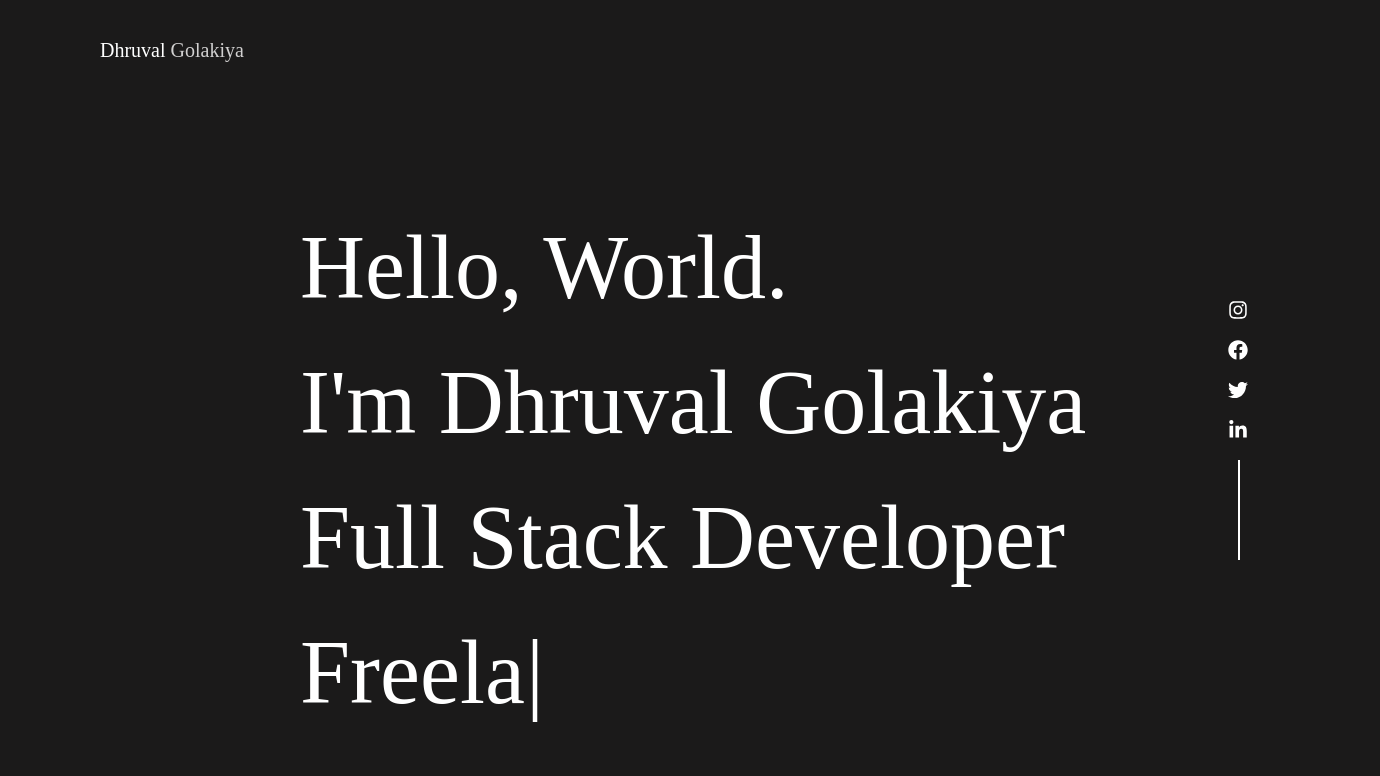
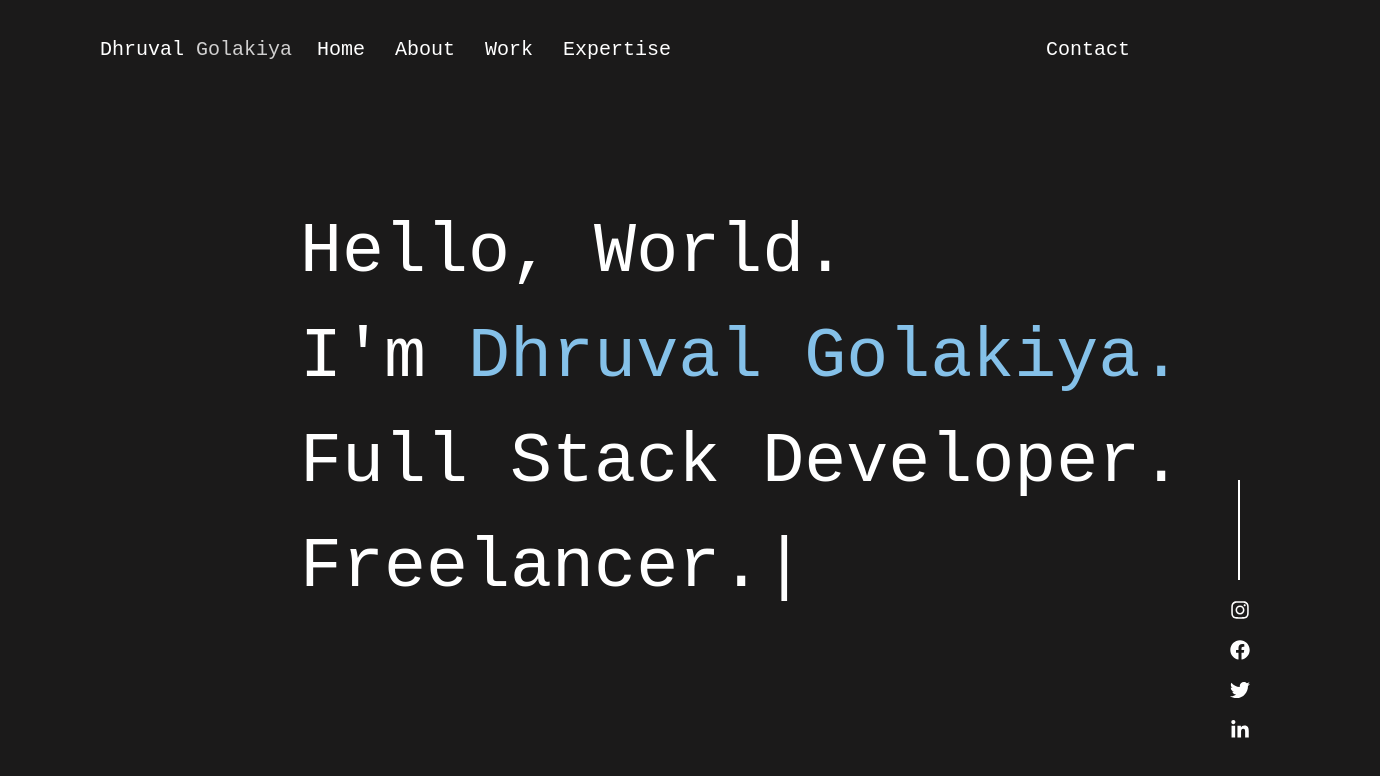
Before and after one commit to DhruvalGolakiya/portfolio-website, a Next.js app: page / in a window 1280 px wide. Shown: the top 776 px of the page, 1380 px wide, since content can reach past the window. Built offline with nearby package versions, Linux system fonts and the light colour scheme.

Commit message:
home page done

```diff
--- a/components/content.tsx
+++ b/components/content.tsx
@@ -11,7 +11,7 @@ import {
 export default function ContentBody() {
   return (
     <>
-      <div className="flex justify-between mt-[100px] mr-[50px]">
+      <div className="flex justify-between mt-[100px] mr-[50px] font-name">
         <div className="relative left-[300px] type-effect">
           <Typewriter
             options={{
@@ -23,7 +23,7 @@ export default function ContentBody() {
             onInit={(typewriter) => {
               typewriter
                 .typeString(
-                  "<a>Hello, World. <br /> I'm Dhruval Golakiya <br /> Full Stack Developer <br /> Freelancer</a>"
+                  "<a>Hello, World. <br />  I'm <span style='color:#85C1E9'> Dhruval Golakiya. </span> <br /> Full Stack Developer. <br /> Freelancer.</a>"
                 )
                 .pauseFor(200)
                 .start();
@@ -31,13 +31,14 @@ export default function ContentBody() {
           />
         </div>
         <div>
-          <div className="mt-[100px] ">
+          <div className="absolute bottom-20 mt-[100px] ">
             <ul className="flex-col grid gap-[40px]">
+              <a className="vl relative left-[8px] top-5"></a>
               <a href="#" className="">
                 <FaInstagram className="h-auto w-[20px] hover:w-[30px] absolute hover:text-[red] " />
               </a>
 
-              <a href="#">
+              <a href="#about">
                 <FaFacebook className="h-auto w-[20px] hover:w-[30px] absolute hover:text-[#3b5998]" />
               </a>
               <a href="#">
@@ -46,7 +47,6 @@ export default function ContentBody() {
               <a href="#">
                 <FaLinkedinIn className="h-auto w-[20px] hover:w-[30px] absolute hover:text-[#0A66C2] " />
               </a>
-              <a className="vl relative left-[10px]"></a>
             </ul>
           </div>
         </div>
--- a/components/header.tsx
+++ b/components/header.tsx
@@ -1,22 +1,45 @@
 import React from "react";
+import { useRouter } from "next/router";
+import { motion } from "framer-motion";
 
 export default function Header() {
+  const router = useRouter();
   return (
     <>
-      <div className="flex container justify-between w-[1500px]  mx-[100px]  items-center  h-[100px]">
+      <div className="flex  justify-between ml-[100px]  items-center mr-[150px] font-header  h-[100px]">
         <div className="text-logo_color ">
           <a href="/">
-            <h1 className="text-[20px] font-name">
+            <h1 className="text-[20px] font-header">
               Dhruval <span className="text-[#d1d0d0]">Golakiya</span>
             </h1>
           </a>
         </div>
         <div>
-          {/* <div className="text-logo_color">
+          <div className="mr-[350px] flex text-logo_color">
+            <ul className="flex gap-[30px]  justify-center">
+              <motion.a href="/">
+                <li className="hover:text-[30px]">Home</li>
+              </motion.a>
+              <a href="/about">
+                <li className="hover:text-[30px]">About</li>
+              </a>
+              <a>
+                <li className="hover:text-[30px]">Work</li>
+              </a>
+              <a>
+                <li className="hover:text-[30px]">Expertise</li>
+              </a>
+            </ul>
+          </div>
+        </div>
+        <div className="">
+          <div>
             <ul>
-              <li>Home</li>
+              <a>
+                <li>Contact</li>
+              </a>
             </ul>
-          </div> */}
+          </div>
         </div>
       </div>
     </>
--- a/package.json
+++ b/package.json
@@ -6,6 +6,7 @@
     "start": "next start"
   },
   "dependencies": {
+    "framer-motion": "^7.7.3",
     "next": "latest",
     "react": "18.2.0",
     "react-dom": "18.2.0",
--- a/pages/_app.tsx
+++ b/pages/_app.tsx
@@ -1,8 +1,31 @@
-import '../styles/globals.css'
-import type { AppProps } from 'next/app'
+import "../styles/globals.css";
+import type { AppProps } from "next/app";
+import { motion, AnimatePresence } from "framer-motion";
 
-function MyApp({ Component, pageProps }: AppProps) {
-  return <Component {...pageProps} />
+function MyApp({ Component, pageProps, router }: AppProps) {
+  return (
+    <AnimatePresence>
+      <motion.div
+        key={router.route}
+        initial="pageInitial"
+        animate="pageAnimate"
+        exit="pageExit"
+        variants={{
+          pageInitial: {
+            opacity: 0,
+          },
+          pageAnimate: {
+            opacity: 1,
+          },
+          pageExit: {
+            backgroundColor: "read",
+          },
+        }}
+      >
+        <Component {...pageProps} />
+      </motion.div>
+    </AnimatePresence>
+  );
 }
 
-export default MyApp
+export default MyApp;
--- /dev/null
+++ b/pages/about.tsx
@@ -0,0 +1,5 @@
+import React from "react";
+
+export default function AboutPage() {
+  return <h1 className="text-[white]">Hi</h1>;
+}
--- a/pages/index.tsx
+++ b/pages/index.tsx
@@ -7,10 +7,9 @@ import Header from "../components/header";
 
 export default function Home() {
   return (
-    <div className="  text-[white] font-name  ">
-      {/* <CustomCursor /> */}
+    <div className="  text-[white] ">
       <Header />
-      <ContentBody />
+      <ContentBody /> {/* <CustomCursor /> */}
     </div>
   );
 }
--- a/styles/globals.css
+++ b/styles/globals.css
@@ -15,40 +15,17 @@ body {
 }
 
 .font-name {
-  font-family: "Times New Roman", Times, serif;
+  font-family: monospace;
 }
 
 div.type-effect {
-  font-size: 90px;
+  font-size: 70px;
   color: white;
 }
 
-.cursor {
-  width: 40px;
-  height: 40px;
-  border: 2px solid #ffffff;
-  border-radius: 100%;
-  position: absolute;
-  transform: translate(-50%, -50%);
-}
-
-.c--hidden {
-  opacity: 0;
-}
-
-.c--click {
-  transform: translate(-50%, -50%) scale(0.5);
-  background-color: #ff0000;
-}
-.cursor {
-  /* transition: all 100ms ease; */
-  transition-property: opacity, background-color, transform;
-}
-
-.c--hover {
-  position: absolute;
-  transform: translate(-50%, -50%) scale(1.25);
-  /* background-color: rgb(21, 255, 0); */
+.font-header {
+  font-size: 20px;
+  font-family: monospace;
 }
 
 .vl {
```
Also changed, not shown: 1 other file (tests, documents, lock files or other folders).
